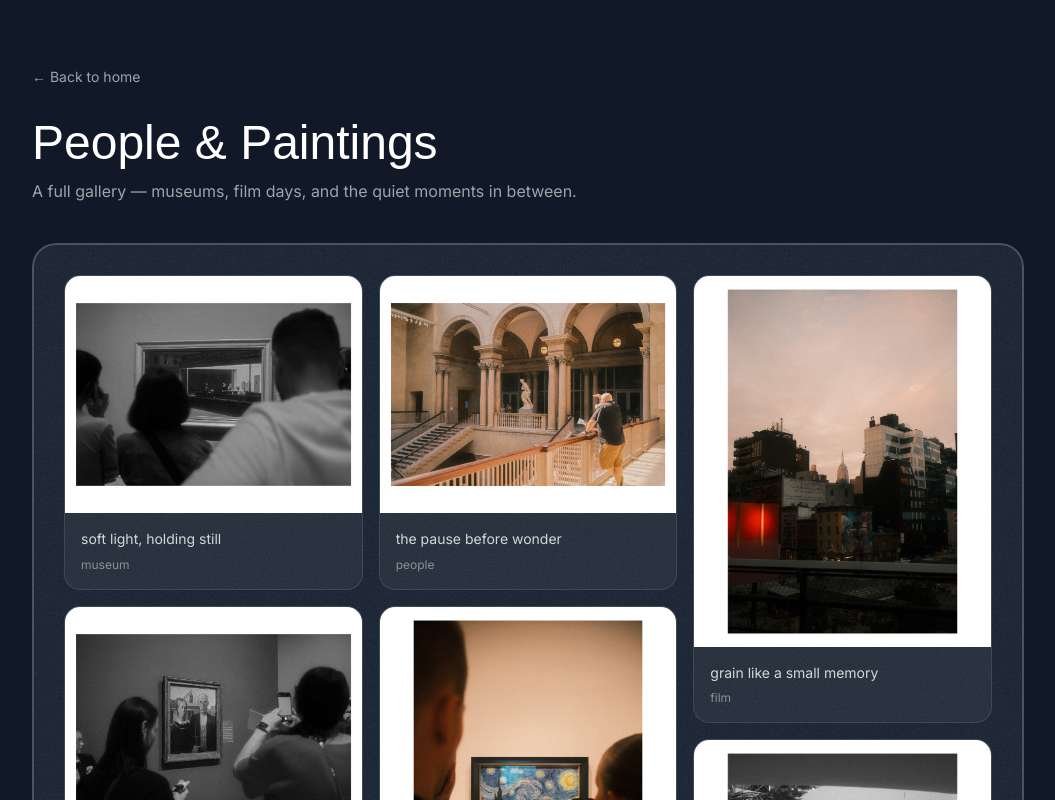
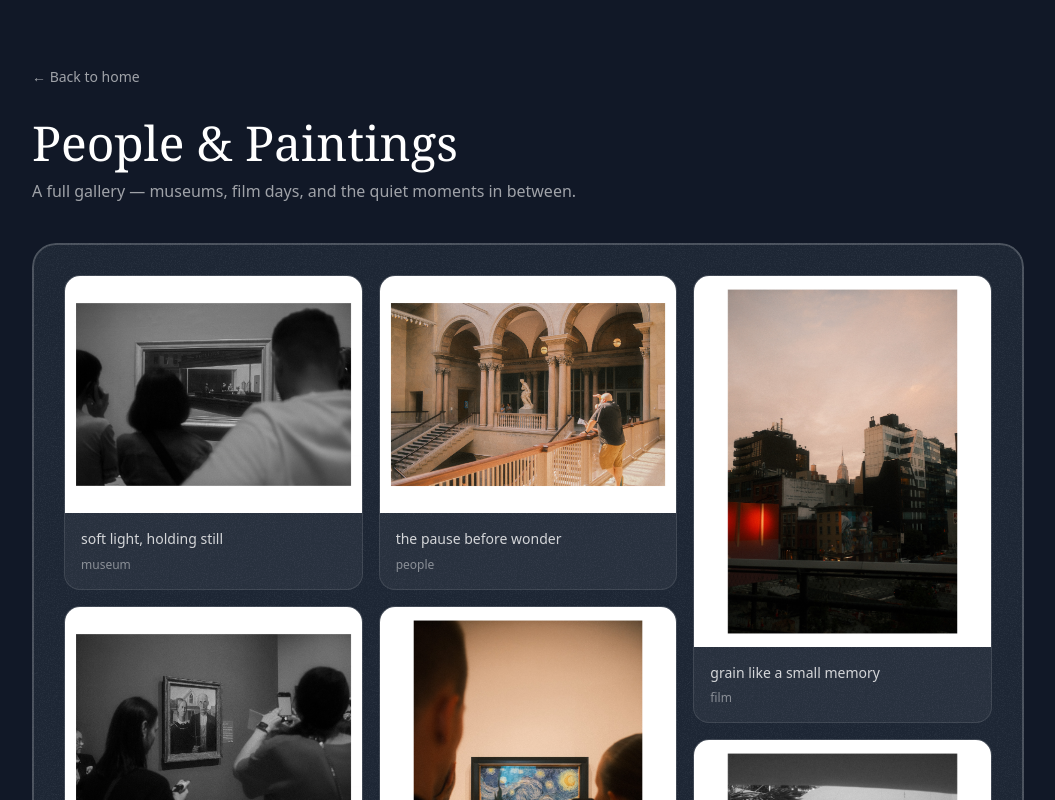
Before and after one commit to itserichuynh/itserichuynh.github.io, a Next.js app: page /projects/photography in a window 1280 px wide. Shown: the top 800 px of the page, without its empty margins (112-1167 px from the left). Built offline with nearby package versions, Linux system fonts and the light colour scheme; a web font is replaced by a local one.

Commit message:
fixing errors

```diff
--- a/package.json
+++ b/package.json
@@ -1,6 +1,5 @@
 {
   "name": "portfolio-site-2",
-  "homepage": "https://itserichuynh.github.io/itserichuynh",
   "version": "0.1.0",
   "private": true,
   "scripts": {
@@ -15,7 +14,6 @@
     "next": "^14.2.35",
     "react": "^18",
     "react-dom": "^18",
-    "sharp": "^0.34.5",
     "tailwind-merge": "^2.4.0"
   },
   "devDependencies": {
@@ -23,8 +21,8 @@
     "@types/react": "^18",
     "@types/react-dom": "^18",
     "autoprefixer": "^10.4.20",
-    "eslint": "^8.57.0",
-    "eslint-config-next": "14.2.5",
+    "eslint": "^8",
+    "eslint-config-next": "^16.1.1",
     "postcss": "^8",
     "tailwindcss": "^3.4.1",
     "typescript": "^5"
--- a/tailwind.config.ts
+++ b/tailwind.config.ts
@@ -20,41 +20,7 @@ const config: Config = {
         md: "2rem",
       },
     },
-    extend: {
-      fontFamily: {
-        sans: "var(--font-sans)",
-        serif: "var(--font-serif)",
-      },
-      animation: {
-        "ping-large": "ping-large 1s ease-in-out infinite",
-        "move-left": "move-left 1s linear infinite",
-        "move-right": "move-right 1s linear infinite",
-      },
-      keyframes: {
-        "ping-large": {
-          "75%, 100%": {
-            transform: "scale(3)",
-            opacity: "0",
-          },
-        },
-        "move-left": {
-          "0%": {
-            transform: "translateX(0%)",
-          },
-          "100%": {
-            transform: "translateX(-50%)",
-          },
-        },
-        "move-right": {
-          "0%": {
-            transform: "translateX(-50%)",
-          },
-          "100%": {
-            transform: "translateX(0%)",
-          },
-        },
-      },
-    },
+    extend: {},
   },
   plugins: [],
 };
```
Also changed, not shown: 1 other file (tests, documents, lock files or other folders).
